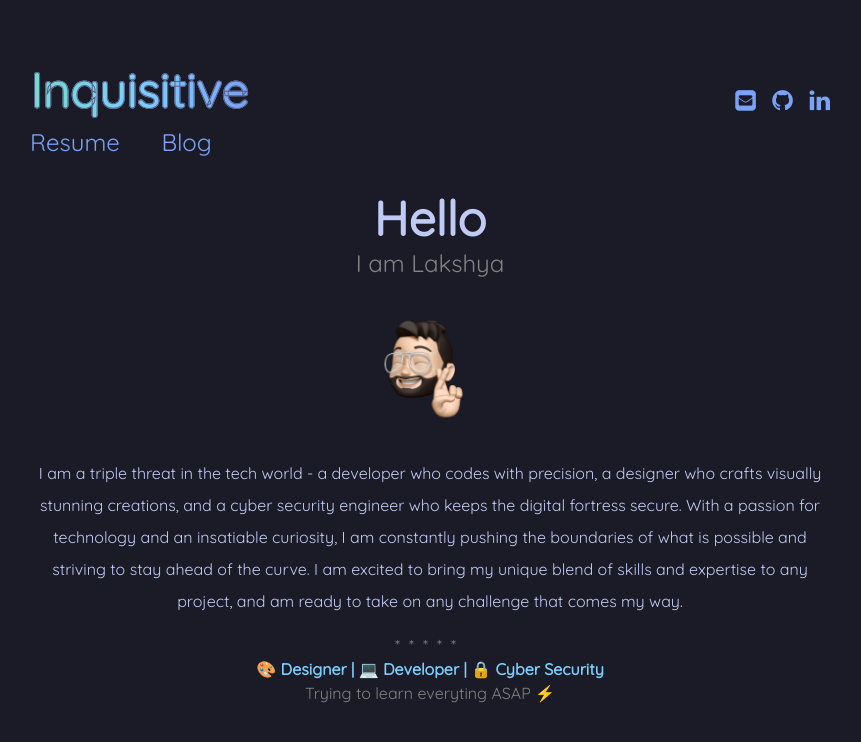
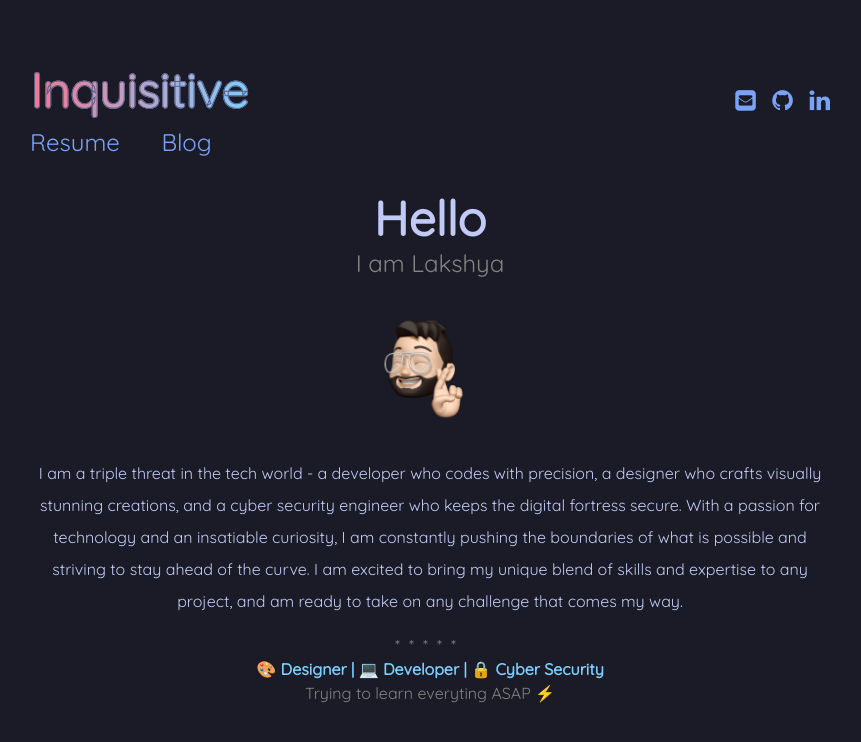
Before and after one commit to lakshyarao22/lakshyarao22.github.io, a Jekyll site: the page built from index.md, in a window 1280 px wide. Shown: the top 742 px of the page, without its empty margins (210-1071 px from the left). Built offline with Jekyll 4.4.1, drawn with Linux system fonts in a browser that asks for light colours.

Commit message:
commit 102

```diff
--- a/assets/css/main.css
+++ b/assets/css/main.css
@@ -61,7 +61,7 @@
     /* color: #00FFFF; */
     display: block;
     /* font-size: 72px; */
-    background: linear-gradient(to right, #73daca, #7dcfff, #7aa2f7);
+    background: linear-gradient(to right, #f7768e, #7dcfff);
     -webkit-background-clip: text;
     -webkit-text-fill-color: transparent;
     -webkit-text-stroke: 1px #565f89;
```
